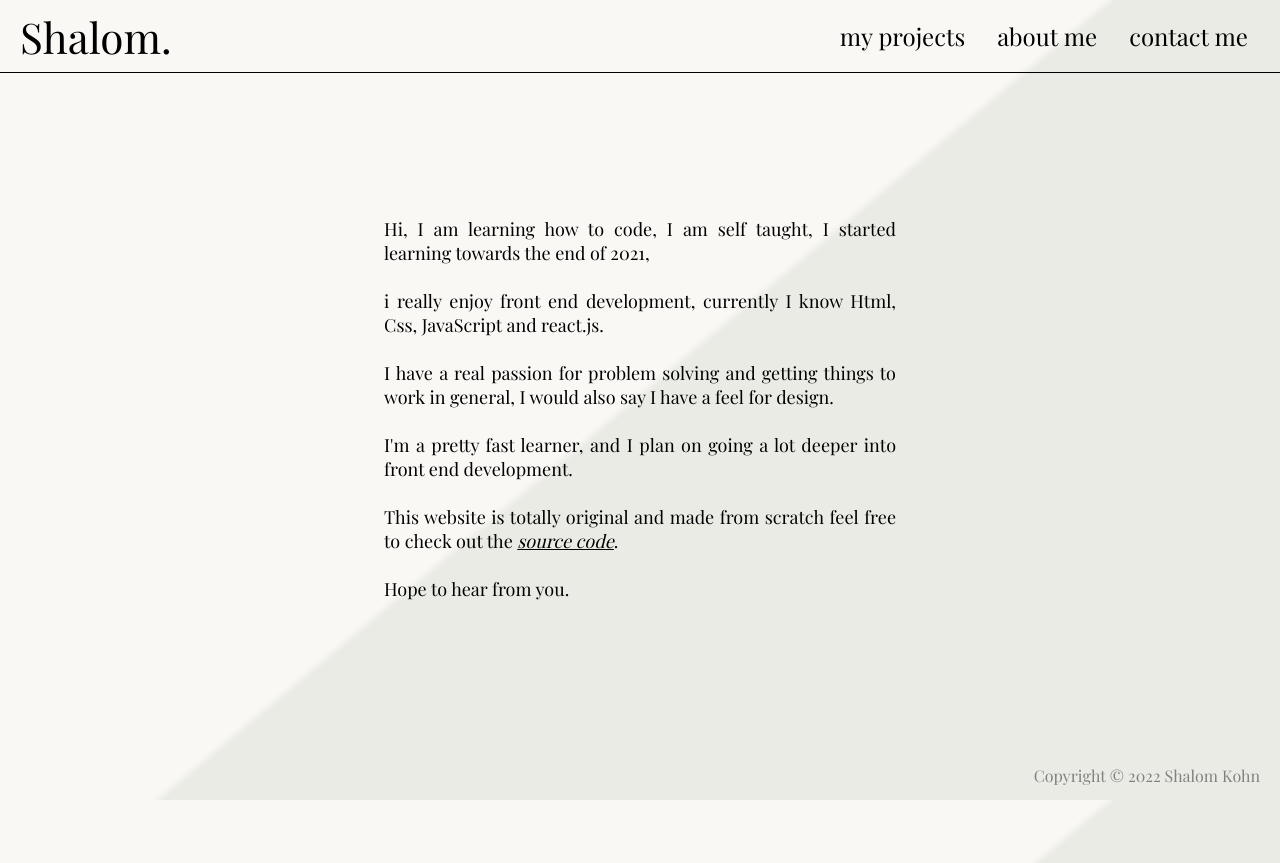
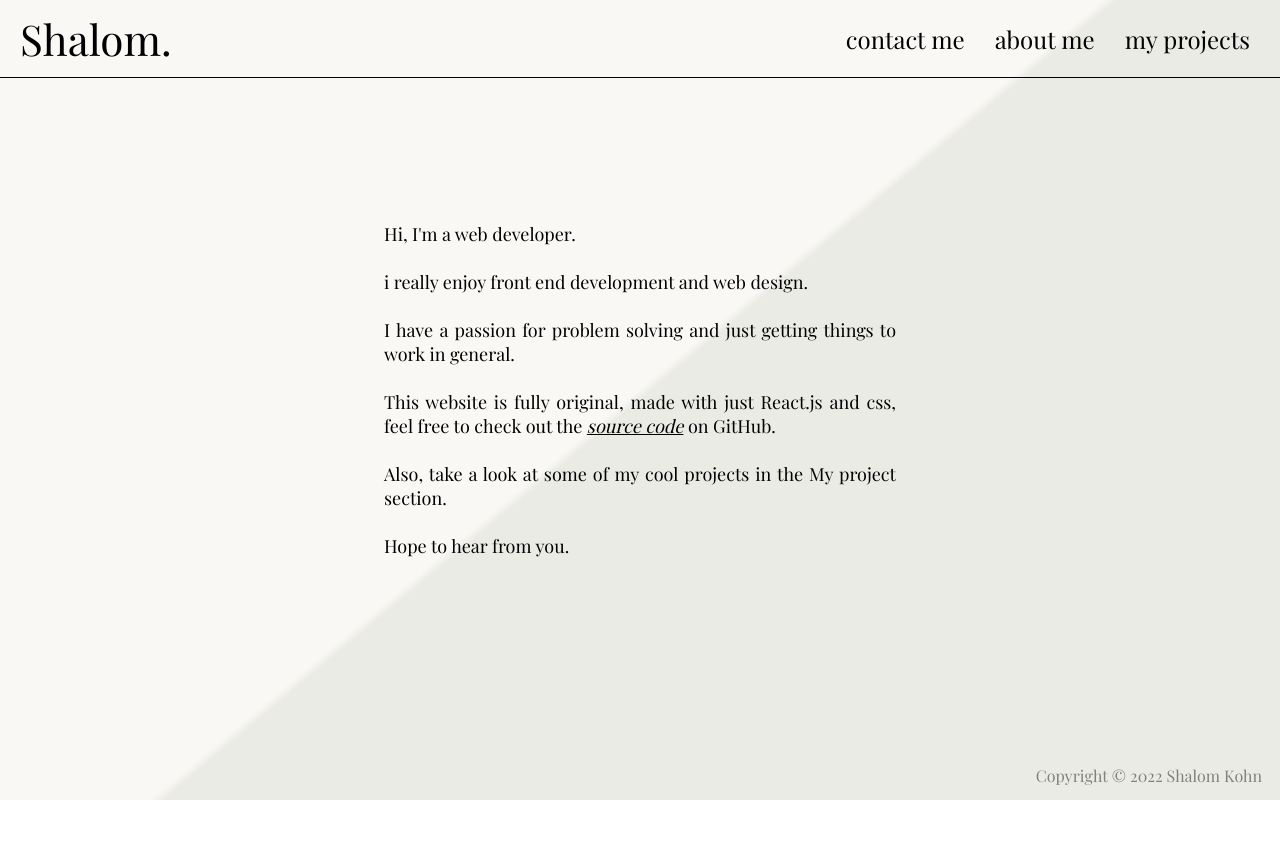
Before and after one commit to Shalomkohn/My-Portfolio-site, a React (Create React App) app: page /about-me in a window 1280 px wide. After the commit the page ends 800 px from the top, so only its background shows below. Built offline with nearby package versions, Linux system fonts and the light colour scheme.

Commit message:
updated homepage and about me, added upcoming project, small design changes

```diff
--- a/package.json
+++ b/package.json
@@ -6,6 +6,7 @@
     "@testing-library/jest-dom": "^5.16.2",
     "@testing-library/react": "^12.1.4",
     "@testing-library/user-event": "^13.5.0",
+    "node-sass": "^7.0.1",
     "react": "^17.0.2",
     "react-dom": "^17.0.2",
     "react-router-dom": "^6.2.2",
--- a/public/index.html
+++ b/public/index.html
@@ -25,7 +25,7 @@
     <!-- ------------font awsome-->
     <script src="https://kit.fontawesome.com/71ffc5293a.js" crossorigin="anonymous"></script>
     <title>Shalom.</title>
-    <link rel="icon" href="./images/favicon.jpeg" type="image/gif">
+    <link rel="icon" href="./favicon.ico" type="image/gif">
     <!-- ------------google fonts-->
     <link rel="preconnect" href="https://fonts.googleapis.com">
     <link rel="preconnect" href="https://fonts.gstatic.com" crossorigin>
--- a/src/App.js
+++ b/src/App.js
@@ -13,46 +13,52 @@ const App = () => {
     const [showSideNav, setShowSideNav] = useState(false)
     const [closeHeight, setCloseHeight] = useState(0)
     const [menuHeight, setMenuHeight] = useState(37)
+    const [showCloseIcon, setShowCloseIcon] = useState(false)
 
-    const toggleSlideNav = () => {
-        if(showSideNav){
+    const theProps = {
+        showSideNav,
+        closeHeight,
+        menuHeight,
+        showCloseIcon,
+
+    }
+
+    const closeSlideNav = () => {
+        setMenuHeight(37)
+        setCloseHeight(0)
+        setShowSideNav(false)
+        setTimeout(()=>{
+            setShowCloseIcon(false)
+        },37)
+    }
+    const handleMenuClick = () => {
         setCloseHeight(37)
         setMenuHeight(0)
-        }else if(!showSideNav){
-            setCloseHeight(0)
-            setMenuHeight(37)
+        setShowSideNav(true)
+        setTimeout(()=>{
+            setShowCloseIcon(true)
+        },37)
     }
-        setTimeout(()=>{
-            setShowSideNav(false)
-        },.70)
-    }
-    const onMenuClick = () => {
-        toggleSlideNav()
-        setTimeout(()=>{
-            setShowSideNav(true)
-        },.72)
-    }
-
-    let footerHeight;
-    if(window.innerWidth < 900){
-        footerHeight = window.innerHeight - 745;
-    }else {
-        footerHeight = 0;
-    }
-
 
     return(
         <Router>
             <>
-                <NavBar onClick={toggleSlideNav} onMenuClick={onMenuClick} showSideNav={showSideNav} menuHeight={menuHeight} closeHeight={closeHeight}/>
-                <SideNav onClick={toggleSlideNav} isVisible={showSideNav}/>
+                <div className="backgroundColor">
+                    <NavBar onClick={closeSlideNav} onMenuClick={handleMenuClick} {...theProps}/>
+                    <SideNav onClick={closeSlideNav} isVisible={showSideNav}/>
                     <Routes>
                         <Route path="/" element={
                             <>
                                 <div className="mainContentDiv">
-                                <div className="my-pic" style={{backgroundImage: `url(${myPicture})`}}></div>
-                                <div className="myDescriptionSurround">
-                                    <div className="my-description">Hello, i'm Shalom.<br /><br />web designer,<br className="breakSometimesHide"/> web developer,<br />JavaScript,<br className="breakSometimesHide"/> react.js.
+                                    <div className="my-pic">
+                                        <h1>Hello,<br /> I'm Shalom.</h1>
+                                    </div>
+                                    <div className="my-description">
+                                        web design,
+                                        <br className="showOnMobile"/>
+                                        <div className="hideOnMobile"> web development.</div>
+                                        <div className="description-line-2">
+                                            with passion and trust.
                                         </div>
                                     </div>
                                 </div>
@@ -63,10 +69,11 @@ const App = () => {
                         <Route path="/contact-me" element={<ContactMe />} />
                         <Route path="/my-projects" element={<MyProjects />} />
                     </Routes>
-            </>
-            <footer className="footer" style={{height: footerHeight }}>
+                    <footer className="footer">
                         <p className="copyWrite">Copyright &copy; 2022 Shalom Kohn</p>
                     </footer>
+                </div>
+            </>
         </Router>
     )
 }
--- a/src/components/about-me.js
+++ b/src/components/about-me.js
@@ -3,19 +3,19 @@
 const AboutMe = () => {
     return(
         <p className="aboutMeDiv">
-            Hi, I am learning how to code, I am self taught, I started learning towards the end of 2021,
+            Hi, I'm a web developer.
             <br />
             <br />
-            i really enjoy front end development, currently I know Html, Css, JavaScript and react.js.
+            i really enjoy front end development and web design.
             <br />
             <br />
-            I have a real passion for problem solving and getting things to work in general, I would also say I have a feel for design.
+            I have a passion for problem solving and just getting things to work in general.
             <br />
             <br />
-            I'm a pretty fast learner, and I plan on going a lot deeper into front end development.
+            This website is fully original, made with just React.js and css, feel free to check out the <a className="thisWebsiteSrcHrefATag" href="https://github.com/Shalomkohn/My-Portfolio-site"><i>source code</i></a> on GitHub.
             <br />
             <br />
-            This website is totally original and made from scratch feel free to check out the <a className="thisWebsiteSrcHrefATag" href="https://github.com/Shalomkohn/My-Portfolio-site"><i>source code</i></a>.
+            Also, take a look at some of my cool projects in the My project section.
             <br />
             <br />
             Hope to hear from you.
--- a/src/components/contact-me.js
+++ b/src/components/contact-me.js
@@ -26,7 +26,6 @@ const ContactMe = () => {
     ]
     return(
         <div className="contactInfoDiv">
-
             {info.map( contact => {
                 return(
                     <ul key={contact.id} className="contactInfoUl">
--- a/src/components/menu-&-close-icon.js
+++ b/src/components/menu-&-close-icon.js
@@ -1,10 +1,9 @@
-import { useState, useEffect } from 'react'
 
-const MenuAndCloseIcon = ({onClick, showSideNav, menuHeight, closeHeight, onMenuClick}) => {
+const MenuAndCloseIcon = ({onClick, menuHeight, closeHeight, onMenuClick, showCloseIcon}) => {
 
     return(
         <div className="menuAndCloseIcon">
-            {!showSideNav ? <li style={{height: menuHeight, overflow: 'hidden'}}  onClick={onMenuClick}><svg  xmlns="http://www.w3.org/2000/svg" width="38" height="37" viewBox="0 0 24 24"><path d="M24 6h-24v-4h24v4zm0 4h-24v4h24v-4zm0 8h-24v4h24v-4z"/></svg></li> :
+            {!showCloseIcon ? <li style={{height: menuHeight, overflow: 'hidden'}}  onClick={onMenuClick}><svg  xmlns="http://www.w3.org/2000/svg" width="38" height="37" viewBox="0 0 24 24"><path d="M24 6h-24v-4h24v4zm0 4h-24v4h24v-4zm0 8h-24v4h24v-4z"/></svg></li> :
             <li style={{height: closeHeight , overflow: 'hidden'}}  onClick={onClick}><svg xmlns="http://www.w3.org/2000/svg" width="38" height="37" viewBox="0 0 24 24"><path d="M23.954 21.03l-9.184-9.095 9.092-9.174-2.832-2.807-9.09 9.179-9.176-9.088-2.81 2.81 9.186 9.105-9.095 9.184 2.81 2.81 9.112-9.192 9.18 9.1z"/></svg></li>}
         </div>
     )
--- a/src/components/my-projects.js
+++ b/src/components/my-projects.js
@@ -20,12 +20,15 @@ const MyProjects = () => {
                     <div key={project.id} className='project'>
                         <h3 className='projectName'>{project.title}</h3>
                         <p className='projectDate'>{project.date}</p>
-                        <img className='projectImg' src={project.img} alt="can not show image" />
+                        <img className='projectImg' src={project.img} alt="project image" />
                         <a href={project.aTagHref} className='projectLink btn'>Look Up The Site</a>
                         <a className='projectSourceCodeATag' href={project.srcCodeHref}>See The Source Code</a>
                     </div>
                 )
             })}
+            <div className='project'>
+                <h3 className='projectName'>Another cool project being worked on right now...</h3>
+            </div>
         </div>
     )
 }
--- a/src/components/nav-bar.js
+++ b/src/components/nav-bar.js
@@ -1,16 +1,16 @@
 import MenuAndCloseIcon from "./menu-&-close-icon"
 import { Link } from "react-router-dom"
 
-const NavBar = ({ onClick, showSideNav, onMenuClick}) => {
+const NavBar = ({ onClick, showSideNav, onMenuClick, closeHeight, menuHeight, showCloseIcon}) => {
 
     return(
         <nav className="navBar">
+            <li className="websiteLogo liTogle"><Link to="/" className="btn" onClick={onClick}>Shalom.</Link></li>
             <ul className="navUl">
-                <MenuAndCloseIcon onClick={onClick} onMenuClick={onMenuClick}showSideNav={showSideNav}/>
                 <li className="contactMe liToggle"><Link to="/contact-me" className="btn">contact me</Link></li>
                 <li className="aboutMe liToggle"><Link to="/about-me" className="btn">about me</Link></li>
                 <li className="myProjects liToggle"><Link to="/my-projects" className="btn" >my projects</Link></li>
-                <li className="websiteLogo liTogle"><Link to="/" className="btn" onClick={onClick}>Shalom.</Link></li>
+                <MenuAndCloseIcon onClick={onClick} onMenuClick={onMenuClick} showSideNav={showSideNav} showCloseIcon={showCloseIcon} closeHeight={closeHeight} menuHeight={menuHeight}/>
             </ul>
         </nav>
     )
--- a/src/index.js
+++ b/src/index.js
@@ -1,6 +1,6 @@
 import React from 'react';
 import ReactDOM from 'react-dom';
-import './index.css';
+import './main.scss';
 import App from './App';
 
 ReactDOM.render(
--- a/src/index.css
+++ b/src/main.scss
@@ -1,3 +1,14 @@
+@mixin bigMobile {
+  @media(min-height: 820px){
+    @content
+  }
+};
+@mixin desktop {
+  @media(min-width: 900px){
+    @content
+  }
+}
+
 * {
   margin: 0;
   padding: 0;
@@ -6,27 +17,36 @@
 
 }
 
-body {
-  background: linear-gradient(140deg,rgb(250, 248, 245) 49.4%, rgb(235, 235, 230) 50%);
+.hideOnMobile {
+  display: none;
 }
 
+.showOnMobile {
+  display: block;
+}
 
-.navUl{
+.backgroundColor {
+  min-height: 100vh;
+  background: linear-gradient(140deg,rgb(250, 248, 245) 49.4%, rgb(235, 235, 230) 50%) fixed;
+}
+
+.navBar {
   display: flex;
-  flex-direction: row-reverse;
-  padding: 20px 0;
-  list-style: none;
-  font-size: 1.5rem;
-  position: relative;
+  list-style-type: none;
+  justify-content: space-between;
+  align-items: center;
+  padding: 10px;
 }
+
+.navUl li {
+    padding-left: 30px;
+    font-size: 1.5rem;
+}
+
 
 .btn:hover {
   transition: .3s;
   color: #555;
-}
-
-.navUl li {
-  margin-right: 2rem;
 }
 
 .liToggle {
@@ -35,28 +55,31 @@ body {
 
 .websiteLogo {
   font-size: 2rem;
-  position: absolute;
-  left: 20px;
+  padding-left: 10px;
+
+  &:hover {
+    position: relative;
+    left: 1px;
+  }
 }
 
-.websiteLogo:hover {
-  left: 21px;
-}
 
 .menuAndCloseIcon {
   cursor: pointer;
+
+  li {
+    transition: .1s;
+  }
+
+  svg:hover {
+    fill: #555;
+    transition: .3s;
+    position: relative;
+    right: 1px;
+  }
 }
 
-.menuAndCloseIcon li {
-  transition: .4s;
-}
 
-.menuAndCloseIcon svg:hover {
-  fill: #555;
-  transition: .3s;
-  position: relative;
-  right: 1px;
-}
 
 .sideNav {
   width: 100%;
@@ -79,12 +102,21 @@ body {
   height: 154px;
 }
 .my-pic {
-  border: 2px solid black;
   width: 35%;
   height: 35vw;
   background-size: 120%;
+  background-color: black;
   background-position: -3vw -6vw;
   margin: 40px auto 50px auto;
+  position: relative;
+
+  h1 {
+    color: rgb(250, 248, 245);
+    position: absolute;
+    top: 50%;
+    left: 50%;
+    transform: translate(-50%, -50%);
+  }
 }
 
 .my-description {
@@ -92,6 +124,10 @@ body {
   margin: 0 auto;
   font-size: 2rem;
   text-align: center;
+}
+
+.description-line-2 {
+  color: #444;
 }
 
 .contactLogos {
@@ -118,6 +154,32 @@ body {
   right: 1px;
 }
 
+.footer {
+  padding-bottom: calc(100vh - 749px);
+  position: relative;
+  height: 30px;
+  @include desktop(){
+    position: absolute;
+    bottom: 0;
+    right: 0;
+    width: 100%;
+  }
+
+  .copyWrite{
+    position: absolute;
+    width: 100%;
+    @include bigMobile(){
+    top: 45%;
+    }
+    @include desktop(){
+      width: unset;
+      top: unset;
+      bottom: 14px;
+      right: 18px;
+    }
+  }
+}
+
 /*  =============   /about-me ============= */
 
 .aboutMeDiv {
@@ -125,7 +187,6 @@ body {
   padding: 40px 0;
   margin: 0 auto;
   text-align: justify;
-  min-height: 685.5px;
 }
 
 .thisWebsiteSrcHrefATag {
@@ -140,7 +201,6 @@ a {
 }
 .contactInfoDiv {
   padding: 6rem 3rem 0;
-  min-height: 685.5px;
 }
 .contactInfoUl {
   list-style: none;
@@ -217,8 +277,6 @@ a {
     height: 100vh;
   }
   .websiteLogo {
-    bottom: 50%;
-    transform: translatey(50%);
     font-size: 3.3vw;
   }
 
@@ -233,43 +291,40 @@ a {
     display: initial;
   }
 
+  .navUl {
+    padding-right: 20px;
+  }
+
   .mainContentDiv {
-    display: grid;
-    grid-template-columns: repeat(3, 1fr);
+    display: flex;
     width: 63%;
-    margin: auto;
     position: absolute;
     top: 40%;
     left: 50%;
     transform: translate(-50%, -50%);
+    justify-content: space-between;
+    align-items: center;
   }
 
   .my-pic {
     margin: 0;
-    width: initial;
+    width: 20vw;
     height: 20vw;
-    background-size: 100%;
-    background-position: 0 -2vw;
-  }
-
-  .myDescriptionSurround {
-    grid-column-start: 2;
-    grid-column-end: 4;
-    position: relative;
-    margin-left: 5%;
   }
 
   .my-description {
-    width: 100%;
-    position: absolute;
-    top: 50%;
-    transform: translateY(-50%);
     text-align: left;
     font-size: 3vw;
+    display: inline;
+    line-height: 1.7;
   }
 
-  .breakSometimesHide {
-    display: none ;
+  .hideOnMobile {
+    display: block ;
+  }
+
+  .showOnMobile {
+    display: none;
   }
 
   .contactLogos {
@@ -280,18 +335,6 @@ a {
     position: absolute;
     left: 20px;
     bottom: 0;
-  }
-
-  .footer {
-    height: unset;
-  }
-
-  .copyWrite {
-    top: unset;
-    position: absolute;
-    right: 20px;
-    bottom: 14px;
-    font-family: 0;
   }
   /*  ======== /my-projects ======== */
 
```
Also changed, not shown: 2 other files (tests, documents, lock files or other folders). Lines whose indentation alone changed are shown as unchanged.
